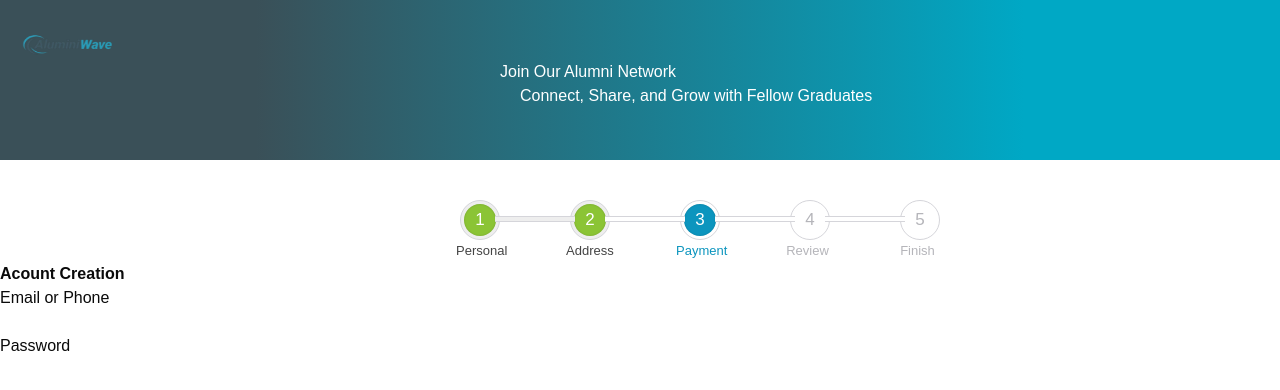
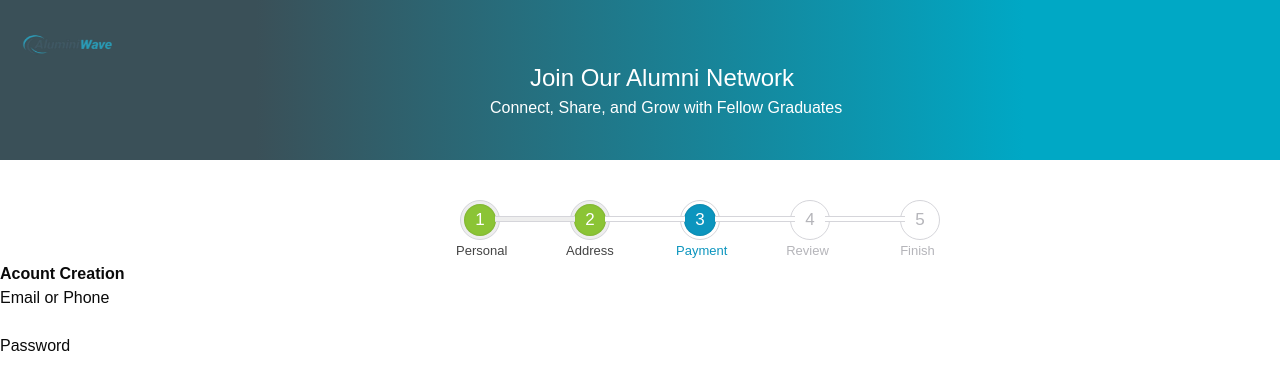
Before and after one commit to ShehaanN/AluminiWave, a React (Vite) app: page / in a window 1280 px wide. Shown: the top 390 px of the page. Built offline with nearby package versions, Linux system fonts and the light colour scheme; a web font is replaced by a local one.

Commit message:
Update Login.css

```diff
--- a/src/components/Login/Login.css
+++ b/src/components/Login/Login.css
@@ -19,17 +19,20 @@
 .headerTopic{
       background: linear-gradient(to right, #3a5058 20%, #00a8c5 80%);
       margin-top: -40px;
-      padding-left: 500px;
+      padding-left: 490px;
       height: 100px;
 
 
 }
 .headerTopic p{
-      padding-left: 20px;
+      margin-right: 200px;
       color:#FFFFFF ;
 }
 .header h1{
       color:#FFFFFF ;
+      font-size: 24px;
+      padding-left: 40px;
+
 }
 /* Form Progress */
 .progress {
```
